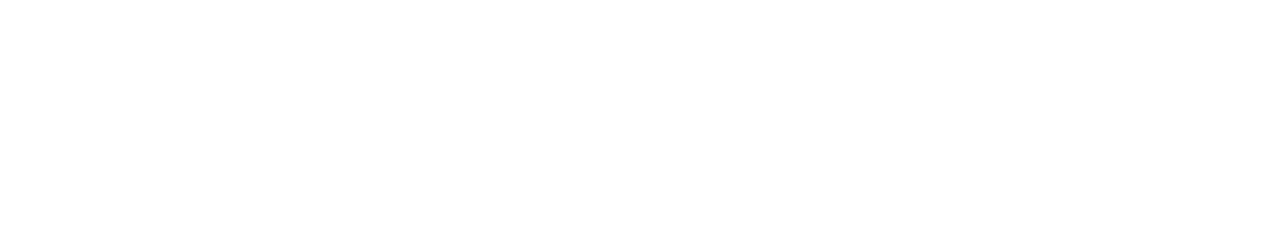
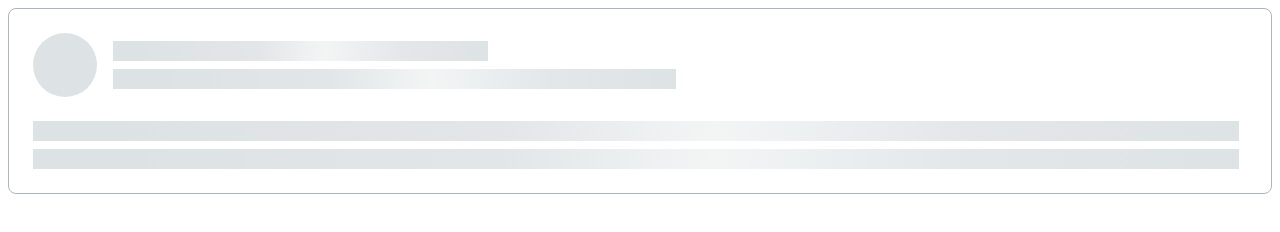
Before and after one commit to js-tasks-ru/htmlcss-20240614_aynur-zaynullin, a website: page 04-lection2/02-skeleton/index.html in a window 1280 px wide. Drawn offline with Linux system fonts and the light colour scheme.

Commit message:
Скелетон

```diff
--- a/04-lection2/02-skeleton/index.html
+++ b/04-lection2/02-skeleton/index.html
@@ -1,11 +1,25 @@
 <!DOCTYPE html>
 <!-- Страница со скелетоном -->
 <html lang="ru">
+    <!-- by aynZayn -->
     <head>
         <link rel="stylesheet" href="../../assets/css/main.css">
         <link rel="stylesheet" href="./skeleton.css">
+        <link rel="stylesheet" href="./page.css">
     </head>
     <body>
-
+        <div class='skeleton'>
+            <div class='skeleton__block-with-ellipse'>
+                <div class='skeleton__ellipse'></div>
+                <div class='skeleton__line-block'>
+                    <div class='skeleton__line skeleton__line_third-width'></div>
+                    <div class='skeleton__line skeleton__line_half-width'></div>
+                </div>
+            </div>
+            <div class='skeleton__line-block'>
+                <div class='skeleton__line'></div>
+                <div class='skeleton__line'></div>
+            </div>
+        </div>
     </body>
 </html>
--- /dev/null
+++ b/04-lection2/02-skeleton/page.css
@@ -0,0 +1,4 @@
+.page__skeleton {
+    width: 579px;
+    height: 192px;
+}
--- a/04-lection2/02-skeleton/skeleton.css
+++ b/04-lection2/02-skeleton/skeleton.css
@@ -0,0 +1,49 @@
+.skeleton {
+    --linear-gradient: linear-gradient(92.51deg, #DDE2E5 6.44%, #E2E6E8 38.47%, #F3F5F5 56.48%, #E3E7EA 77.5%, #DDE2E5 102.52%);
+    display: flex;
+    flex-direction: column;
+    gap: 24px;
+    justify-content: space-between;
+    padding: 24px 32px 24px 24px;
+
+    border: 1px solid var(--grey-3, #ACB5BD);
+    border-radius: 8px;
+
+    box-sizing: border-box;
+}
+
+.skeleton__block-with-ellipse {
+    display: flex;
+    gap: 16px;
+}
+
+.skeleton__ellipse {
+    height: 64px;
+    aspect-ratio: 1 / 1;
+
+    background-color: #dde2e5;
+    border-radius: 50%;
+}
+
+.skeleton__line-block {
+    flex-grow: 1;
+    flex-shrink: 1;
+    display: flex;
+    flex-direction: column;
+    justify-content: center;
+    gap: 8px;
+}
+
+.skeleton__line {
+    height: 20px;
+    flex-grow: 0;
+    background: var(--linear-gradient);
+}
+
+.skeleton__line_half-width {
+    width: 50%;
+}
+
+.skeleton__line_third-width {
+    width: 33.33%;
+}
```
